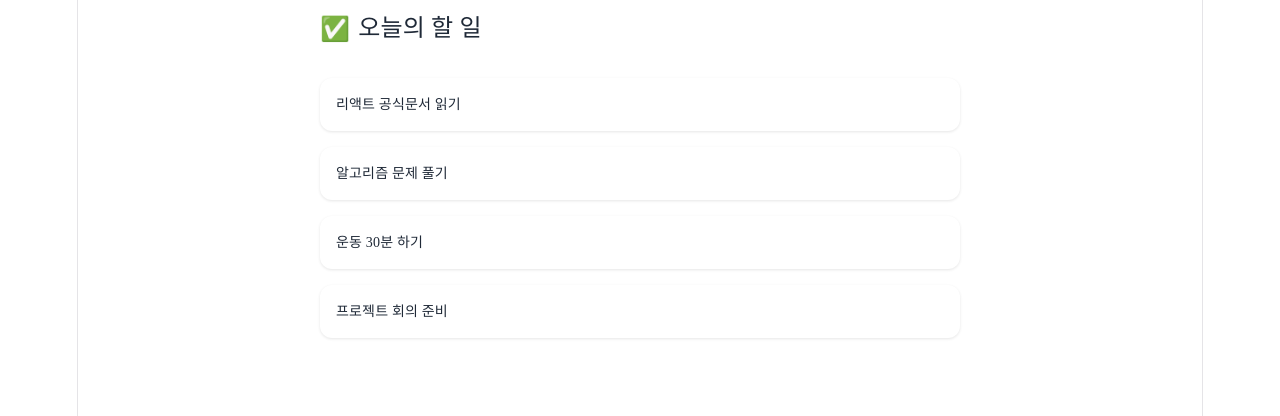
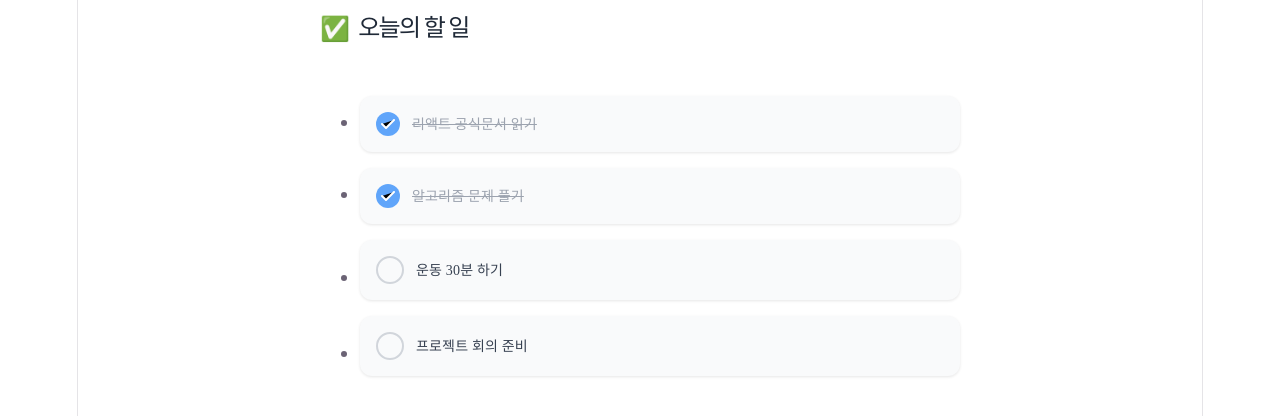
Before and after one commit to IT-Cotato/13th-Frontend-Assignment, a React (Vite) app: page / in a window 1280 px wide. Shown: the top 416 px of the page. Built offline with nearby package versions, Linux system fonts and the light colour scheme.

Commit message:
week2 체크박스

```diff
--- a/src/App.css
+++ b/src/App.css
@@ -35,6 +35,8 @@
   font-size: 24px;
   font-weight: 700;
   line-height: 36px;
+
+  margin: 0;
 }
 
 .container {
@@ -70,3 +72,39 @@
   font-weight: 400;
   line-height: 21px;
 }
+
+.card {
+  display: flex;
+  align-items: center;
+  gap: 12px;
+  padding: 16px;
+
+  border-radius: 12px;
+  background: #f9fafb;
+}
+
+.checkbox {
+  width: 24px;
+  height: 24px;
+  border-radius: 50%;
+  border: 2px solid #d1d5db;
+
+  display: flex;
+  align-items: center;
+  justify-content: center;
+}
+
+.checkbox.done {
+  background-color: #60a5fa;
+  border: none;
+}
+
+.card-text {
+  font-size: 14px;
+  color: #374151;
+}
+
+.card-text.done {
+  text-decoration: line-through;
+  color: #9ca3af;
+}
--- a/src/TodoCard.tsx
+++ b/src/TodoCard.tsx
@@ -1,7 +1,23 @@
-function TodoCard({ text }: { text: string }) {
+function TodoCard({ text, isDone }: { text: string; isDone: boolean }) {
   return (
     <div className="card">
-      <div className="card-text">{text}</div>
+      <div className={`checkbox ${isDone ? "done" : ""}`}>
+        {isDone && (
+          <svg width="14" height="10" viewBox="0 0 14 10">
+            <path
+              d="M1 5L5 9L13 1"
+              stroke="white"
+              strokeWidth="2"
+              strokeLinecap="round"
+              strokeLinejoin="round"
+            />
+          </svg>
+        )}
+      </div>
+
+      <div className={`card-text ${isDone ? "done" : ""}`}>
+        {text}
+      </div>
     </div>
   );
 }
--- a/src/TodoHeader.tsx
+++ b/src/TodoHeader.tsx
@@ -1,9 +1,9 @@
 function TodoHeader() {
   return (
-    <div className="heading">
-      <div className="icon">✅</div>
-      <div className="title">오늘의 할 일</div>
-    </div>
+    <header className="heading">
+      <span className="icon">✅</span>
+      <h1 className="title">오늘의 할 일</h1>
+    </header>
   );
 }
 
--- a/src/TodoList.tsx
+++ b/src/TodoList.tsx
@@ -1,13 +1,21 @@
 import TodoCard from "./TodoCard";
 
 function TodoList() {
+  const todos = [
+    { id: 1, text: "리액트 공식문서 읽기", isDone: true },
+    { id: 2, text: "알고리즘 문제 풀기", isDone: true },
+    { id: 3, text: "운동 30분 하기", isDone: false },
+    { id: 4, text: "프로젝트 회의 준비", isDone: false },
+  ];
+
   return (
-    <div className="frame1">
-      <TodoCard text="리액트 공식문서 읽기" />
-      <TodoCard text="알고리즘 문제 풀기" />
-      <TodoCard text="운동 30분 하기" />
-      <TodoCard text="프로젝트 회의 준비" />
-    </div>
+    <ul className="frame1">
+      {todos.map((todo) => (
+        <li key={todo.id}>
+          <TodoCard text={todo.text} isDone={todo.isDone} />
+        </li>
+      ))}
+    </ul>
   );
 }
 
```
